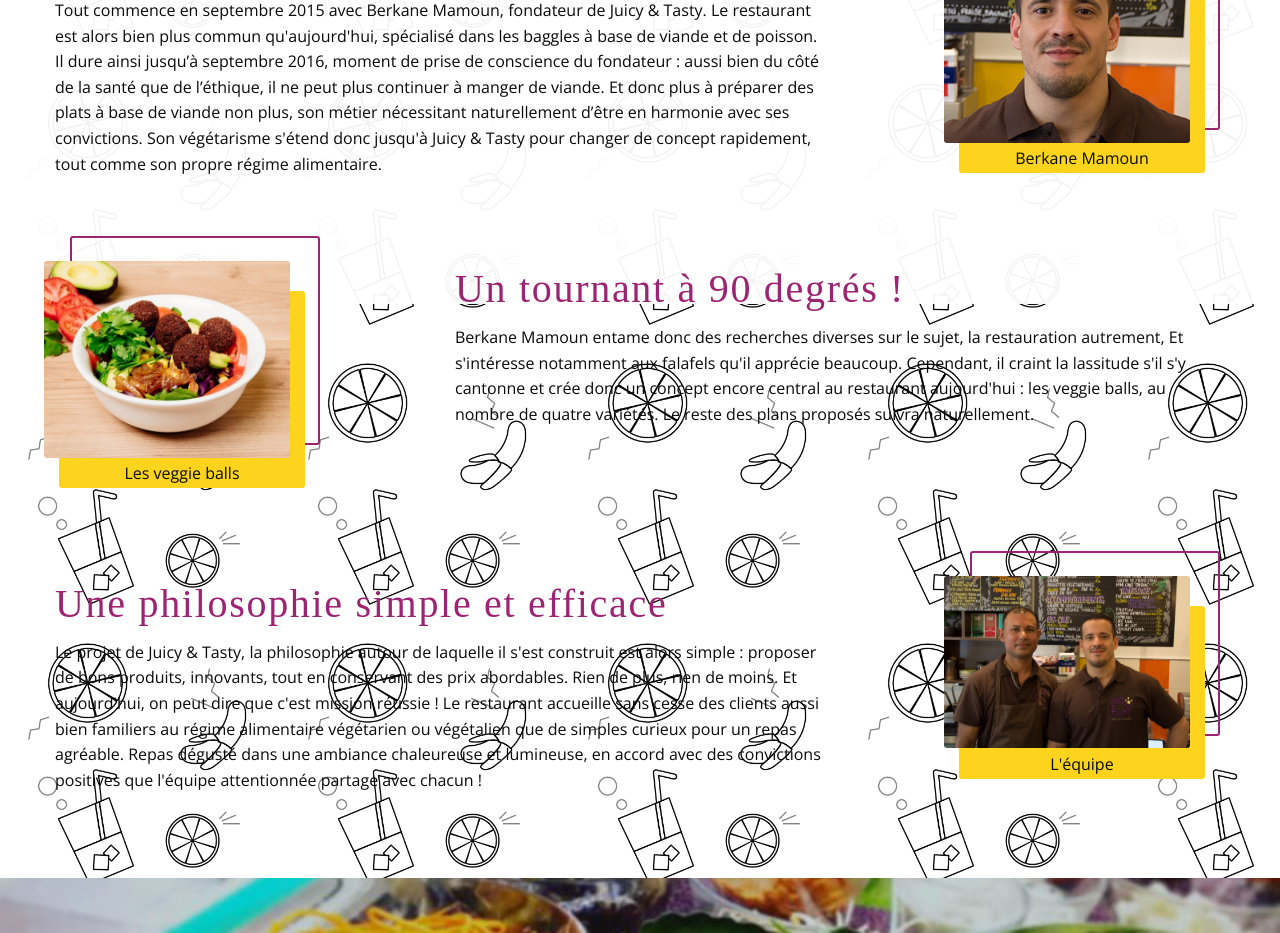
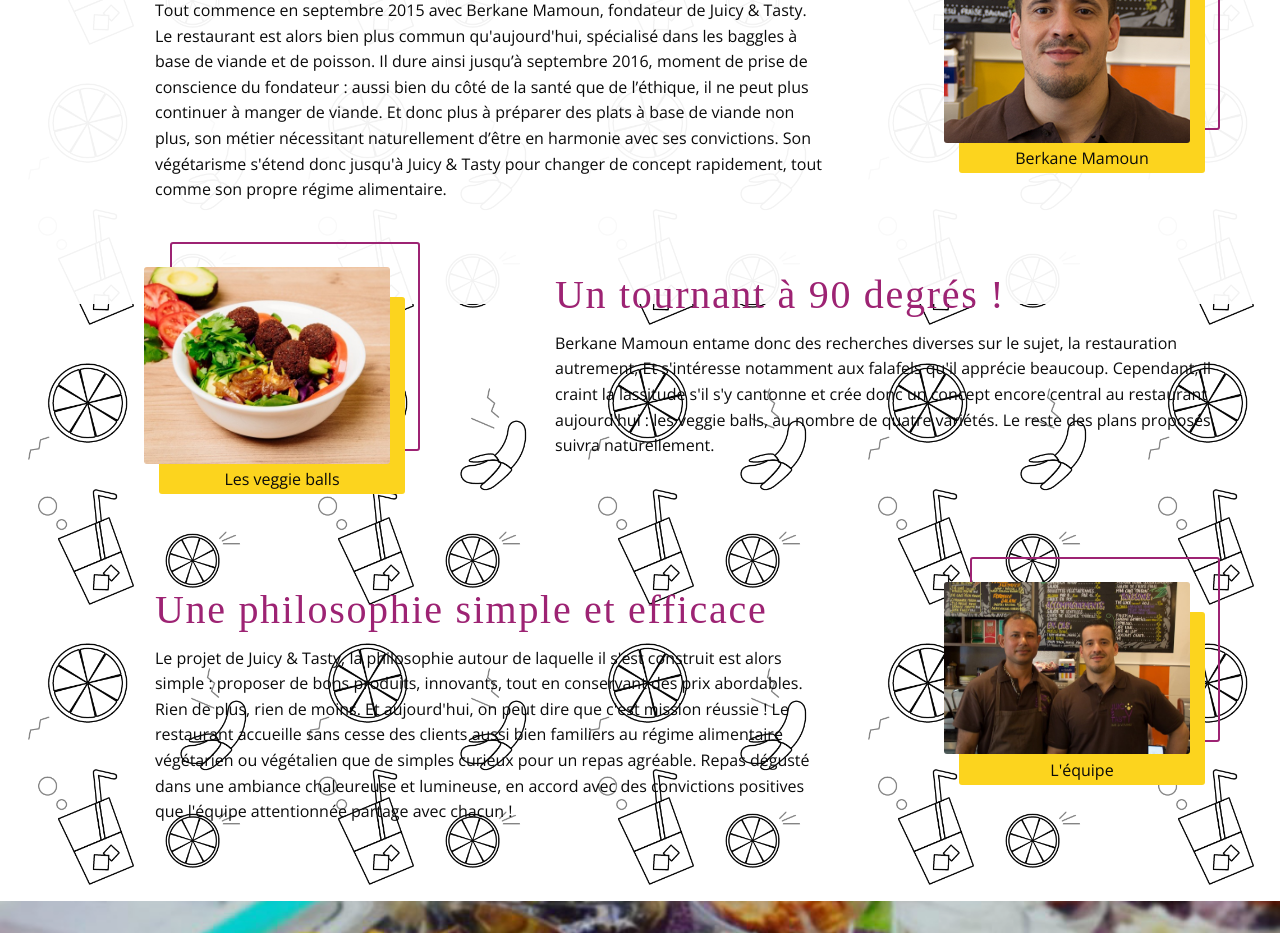
Before and after one commit to Ryzlane/juicy-tasty, a plain HTML site: page pages/history.html in a window 1280 px wide. Shown: the part 496-1429 px from the top of the page. Drawn offline with nearby package versions, Linux system fonts and the light colour scheme; files that its build step writes are made by us from their sources; a web font is replaced by a local one.

Commit message:
fix responsive history page

```diff
--- a/pages/history.html
+++ b/pages/history.html
@@ -38,7 +38,7 @@
  <section id="main">
     <div data-aos="fade-right">
       <div class="row">
-        <div class="columns small-12 medium-8">
+        <div class="columns small-12 medium-7 medium-push-1">
           <h2 class="category">Des prémices inattendus...</h2>
           <p >Tout commence en septembre 2015 avec Berkane Mamoun, fondateur de Juicy &amp; Tasty. Le restaurant est alors bien plus commun qu'aujourd'hui, spécialisé dans les baggles à base de viande et de poisson. Il dure ainsi jusqu’à septembre 2016, moment de prise de conscience du fondateur : aussi bien du côté de la santé que de l’éthique, il ne peut plus continuer à manger de viande. Et donc plus à préparer des plats à base de viande non plus, son métier nécessitant naturellement d’être en harmonie avec ses convictions. Son végétarisme s'étend donc jusqu'à Juicy &amp; Tasty pour changer de concept rapidement, tout comme son propre régime alimentaire.</p>
         </div>
@@ -51,13 +51,13 @@
     </div>
     <div data-aos="fade-left">
       <div class="row">
-        <div class="columns small-12 medium-8 medium-push-4">
+        <div class="columns small-12 medium-7 medium-push-5">
           <h2 class="category">Un tournant à 90 degrés !</h2>
           <p>
             Berkane Mamoun entame donc des recherches diverses sur le sujet, la restauration autrement, Et s'intéresse notamment aux falafels qu'il apprécie beaucoup. Cependant, il craint la lassitude s'il s'y cantonne et crée donc un concept encore central au restaurant aujourd'hui : les veggie balls, au nombre de quatre variétés. Le reste des plans proposés suivra naturellement.
           </p>
         </div>
-        <figure class="columns small-12 medium-3 medium-pull-9">
+        <figure class="columns small-12 medium-3 medium-pull-8">
           <p>Les veggie balls</p>
           <img src="../images/veggieBalls.jpg" alt="Photo d'une salade avec veggie balls" />
           <div class="frame"></div>
@@ -66,7 +66,7 @@
     </div>
     <div data-aos="fade-right">
       <div class="row">
-        <div class="columns small-12 medium-8">
+        <div class="columns small-12 medium-7 medium-push-1">
           <h2 class="category">Une philosophie simple et efficace</h2>
           <p>Le projet de Juicy &amp; Tasty, la philosophie autour de laquelle il s'est construit est alors simple : proposer de bons produits, innovants, tout en conservant des prix abordables. Rien de plus, rien de moins. Et aujourd'hui, on peut dire que c'est mission réussie ! Le restaurant accueille sans cesse des clients aussi bien familiers au régime alimentaire végétarien ou végétalien que de simples curieux pour un repas agréable. Repas dégusté dans une ambiance chaleureuse et lumineuse, en accord avec des convictions positives que l'équipe attentionnée partage avec chacun !</p>
         </div>
```
Also changed, not shown: images/vitrine.jpg (added).
